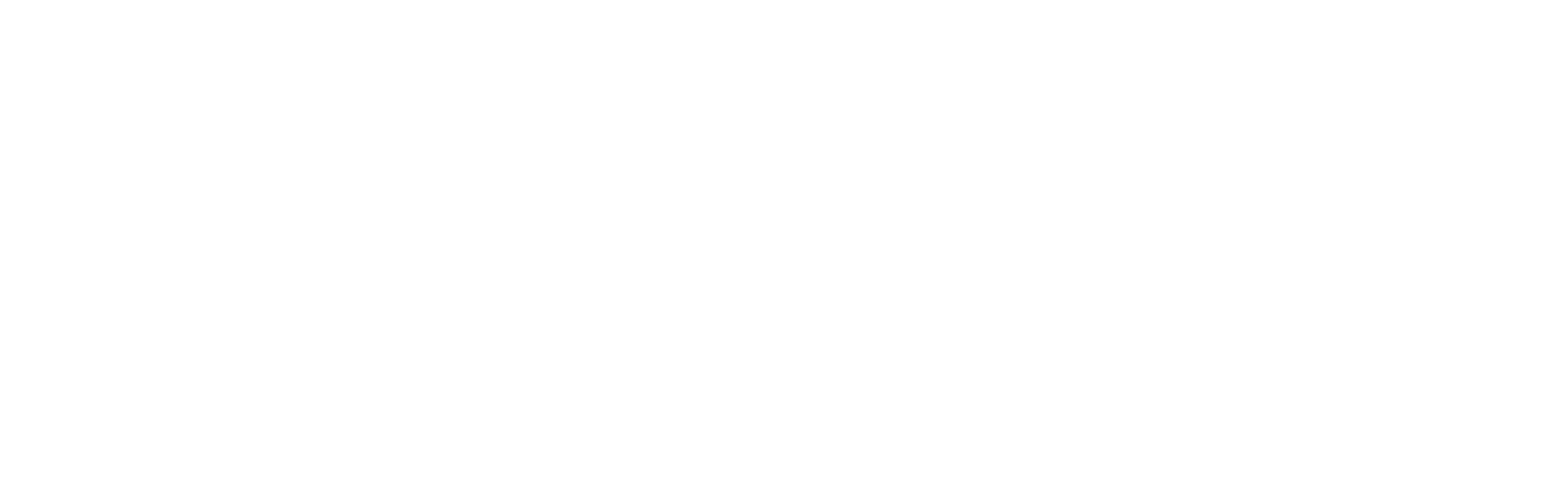
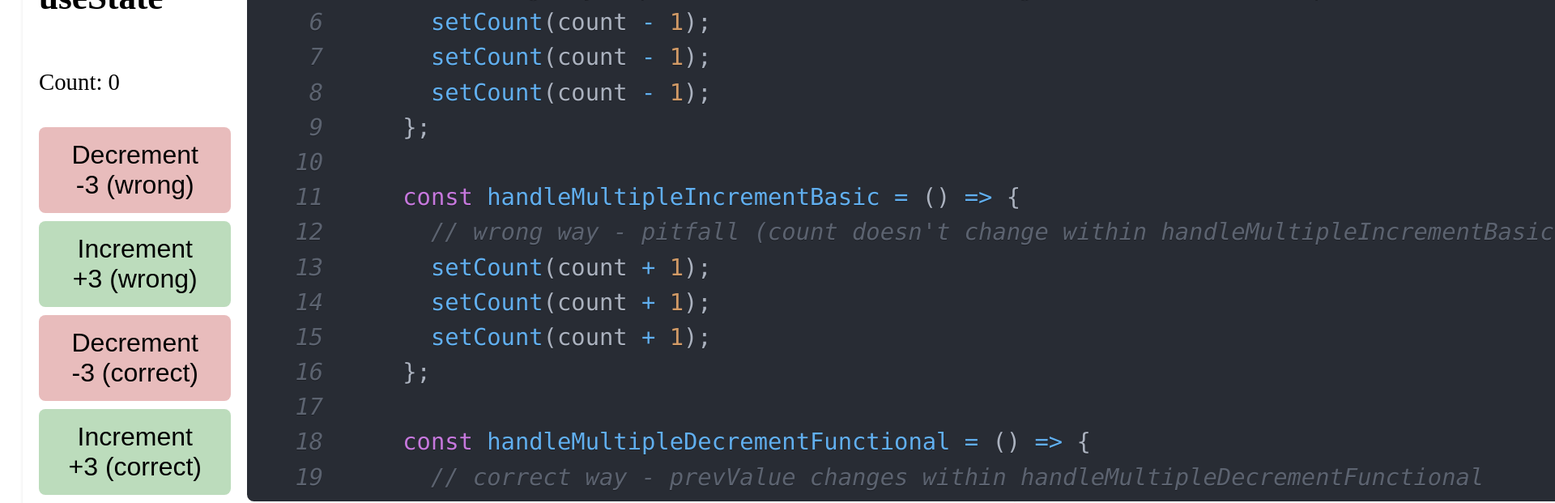
Before and after one commit to dibenji/react-usestate, a React (Create React App) app: page / in a window 1280 px wide. Shown: the part 2000-2621 px from the top of the page at 81% size, 1920 px wide, since content can reach past the window. Before the commit the page ends 1671 px from the top, so only its background shows below. Built offline with nearby package versions, Linux system fonts and the light colour scheme.

Commit message:
added src/components/FunctionalVsBasicStateManagement.jsx

```diff
--- a/src/App.js
+++ b/src/App.js
@@ -1,11 +1,13 @@
 import BasicStateManagement from './components/BasicStateManagement';
 import FunctionalStateManagement from './components/FunctionalStateManagement';
+import FunctionalVsBasicStateManagement from './components/FunctionalVsBasicStateManagement';
 
 function App() {
   return (
     <div>
       <BasicStateManagement></BasicStateManagement>
       <FunctionalStateManagement></FunctionalStateManagement>
+      <FunctionalVsBasicStateManagement></FunctionalVsBasicStateManagement>
     </div>
   );
 }
--- /dev/null
+++ b/src/components/FunctionalVsBasicStateManagement.jsx
@@ -0,0 +1,154 @@
+import { useState } from 'react';
+import { Prism as SyntaxHighlighter } from 'react-syntax-highlighter';
+import { oneDark } from 'react-syntax-highlighter/dist/esm/styles/prism';
+import './Components.css';
+
+const FunctionalVsBasicStateManagement = () => {
+  const [count, setCount] = useState(0);
+
+  const handleMultipleDecrementBasic = () => {
+    setCount(count - 1);
+    setCount(count - 1);
+    setCount(count - 1);
+  };
+
+  const handleMultipleIncrementBasic = () => {
+    setCount(count + 1);
+    setCount(count + 1);
+    setCount(count + 1);
+  };
+
+  const handleMultipleDecrementFunctional = () => {
+    setCount((prevValue) => prevValue - 1);
+    setCount((prevValue) => prevValue - 1);
+    setCount((prevValue) => prevValue - 1);
+  };
+
+  const handleMultipleIncrementFunctional = () => {
+    setCount((prevValue) => prevValue + 1);
+    setCount((prevValue) => prevValue + 1);
+    setCount((prevValue) => prevValue + 1);
+  };
+
+  const handleReset = () => setCount(0);
+
+  const jsxSnippet = `
+  const FunctionalVsBasicStateManagement = () => {
+    const [count, setCount] = useState(0);
+
+    const handleMultipleDecrementBasic = () => {
+      // wrong way - pitfall (count doesn't change within handleMultipleDecrementBasic)
+      setCount(count - 1);
+      setCount(count - 1);
+      setCount(count - 1);
+    };
+
+    const handleMultipleIncrementBasic = () => {
+      // wrong way - pitfall (count doesn't change within handleMultipleIncrementBasic)
+      setCount(count + 1);
+      setCount(count + 1);
+      setCount(count + 1);
+    };
+
+    const handleMultipleDecrementFunctional = () => {
+      // correct way - prevValue changes within handleMultipleDecrementFunctional
+      setCount((prevValue) => prevValue - 1);
+      setCount((prevValue) => prevValue - 1);
+      setCount((prevValue) => prevValue - 1);
+    };
+
+    const handleMultipleIncrementFunctional = () => {
+      // correct way - prevValue changes within handleMultipleIncrementFunctional
+      setCount((prevValue) => prevValue + 1);
+      setCount((prevValue) => prevValue + 1);
+      setCount((prevValue) => prevValue + 1);
+    };
+
+    const handleReset = () => setCount(0);
+
+    return (
+      <h2>Basic state management using useState</h2>
+      <p>
+        Count: <output>{count}</output>
+      </p>
+      <div>
+        <button type="button" onClick={handleMultipleDecrementBasic}>
+          Decrement -3 (wrong)
+        </button>
+        <button type="button" onClick={handleMultipleIncrementBasic}>
+          Increment +3 (wrong)
+        </button>
+        <button type="button" onClick={handleMultipleDecrementFunctional}>
+          Decrement -3 (correct)
+        </button>
+        <button type="button" onClick={handleMultipleIncrementFunctional}>
+          Increment +3 (correct)
+        </button>
+        <button type="button" onClick={handleReset}>
+          Reset
+        </button>
+      </div>
+    );
+
+  }
+  `.trim();
+
+  return (
+    <section className="container">
+      <div className="left-sub-container">
+        <h1>Functional vs basic state management using useState</h1>
+        <p>
+          Count: <output>{count}</output>
+        </p>
+        <div className="button-group">
+          <button
+            type="button"
+            onClick={handleMultipleDecrementBasic}
+            className="btn btn-secondary"
+          >
+            Decrement -3 (wrong)
+          </button>
+          <button
+            type="button"
+            onClick={handleMultipleIncrementBasic}
+            className="btn btn-primary"
+          >
+            Increment +3 (wrong)
+          </button>
+          <button
+            type="button"
+            onClick={handleMultipleDecrementFunctional}
+            className="btn btn-secondary"
+          >
+            Decrement -3 (correct)
+          </button>
+          <button
+            type="button"
+            onClick={handleMultipleIncrementFunctional}
+            className="btn btn-primary"
+          >
+            Increment +3 (correct)
+          </button>
+          <button type="button" onClick={handleReset} className="btn">
+            Reset
+          </button>
+        </div>
+      </div>
+      <div className="right-sub-container">
+        <SyntaxHighlighter
+          language="jsx"
+          style={oneDark}
+          showLineNumbers="true"
+          className="syntax-highlighter"
+        >
+          {jsxSnippet}
+        </SyntaxHighlighter>
+        <pre>
+          <code></code>
+        </pre>
+      </div>
+    </section>
+  );
+};
+
+export default FunctionalVsBasicStateManagement;
```
